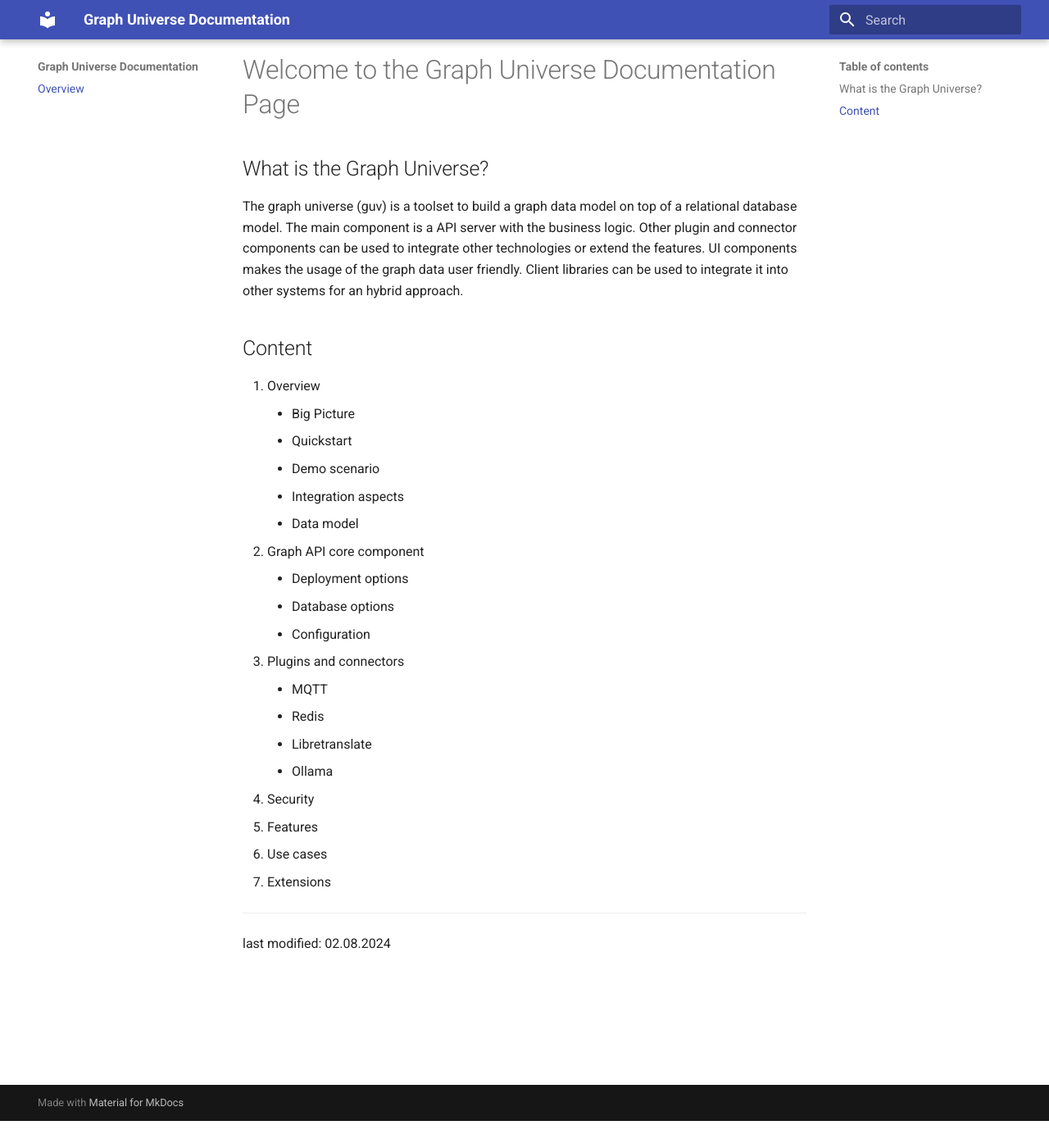
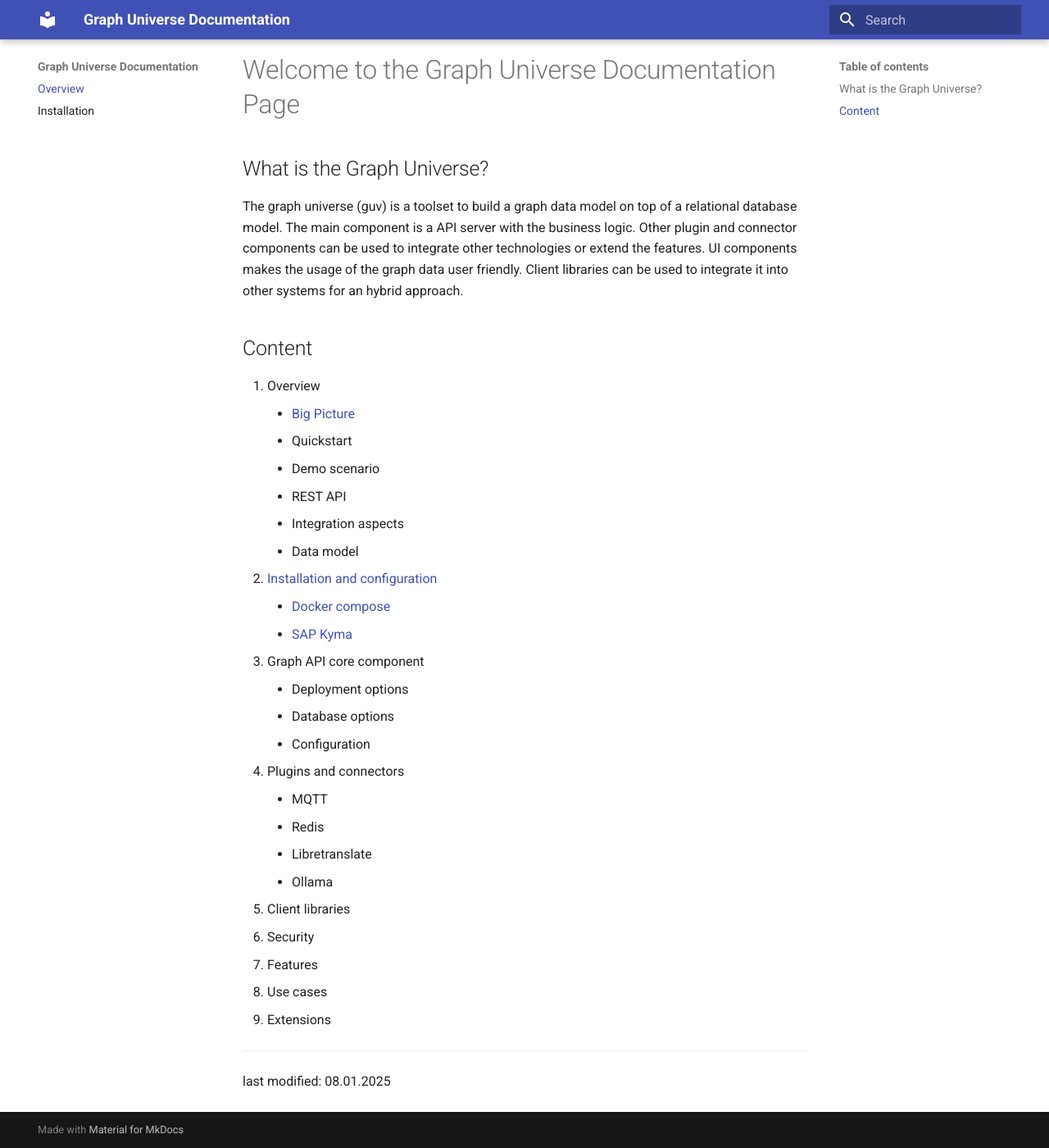
Before and after one commit to b-tocs/guv_doc, an MkDocs documentation site: the page built from docs/index.md, in a window 1280 px wide and 1400 px high, scrolled down 33 px. Shown: the whole window at 82% size. Built offline with MkDocs 1.6.1 and Material for MkDocs 9.7.7, drawn with Linux system fonts in a browser that asks for light colours.

Commit message:
installation kyma

```diff
--- a/docs/index.md
+++ b/docs/index.md
@@ -6,28 +6,35 @@
 Other plugin and connector components can be used to integrate other technologies or extend the features. UI components makes the usage of the graph data user friendly.
 Client libraries can be used to integrate it into other systems for an hybrid approach.
 
+
+
 ## Content
 
 1. Overview
-    - Big Picture
+    - [Big Picture](overview/big_picture.md)
     - Quickstart
     - Demo scenario
+    - REST API
     - Integration aspects
     - Data model
-2. Graph API core component
+2. [Installation and configuration](installation.md)
+    - [Docker compose](installation/install_docker_compose.md)
+    - [SAP Kyma](installation/install_docker_compose.md)
+3. Graph API core component
     - Deployment options
     - Database options
     - Configuration
-3. Plugins and connectors
+4. Plugins and connectors
     - MQTT
     - Redis
     - Libretranslate
     - Ollama
-4. Security
-5. Features
-6. Use cases
-7. Extensions
+5. Client libraries
+6. Security
+7. Features
+8. Use cases
+9. Extensions
 
 
 ---
-last modified: 02.08.2024
+last modified: 08.01.2025
--- a/mkdocs.yml
+++ b/mkdocs.yml
@@ -9,7 +9,9 @@
 
 nav:
   - Overview: index.md
+  - Installation: installation.md
 
 plugins:
   - mkdocstrings
   - search
+  - mermaid2
--- a/requirements.txt
+++ b/requirements.txt
@@ -1,3 +1,4 @@
 mkdocs==1.6.0
 mkdocstrings[python]==1.10.7
 mkdocs-material==9.5.31
+mkdocs-mermaid2-plugin==1.2.1
```
Also changed, not shown: CREATE.md (added, +5 -0 lines), docs/installation.md (added, +3 -0 lines), docs/installation/install_docker_compose.md (added, +3 -0 lines), docs/installation/install_sap_kyma.md (added, +62 -0 lines), docs/overview/big_picture.md (added, +12 -0 lines), docs/installation/res/sap_btp_instances.png (added), docs/installation/res/sap_btp_kyma.png (added), docs/installation/res/sap_btp_kyma_dashboard.png (added), docs/installation/res/sap_btp_kyma_namespace.png (added), docs/installation/res/sap_btp_kyma_namespace_dashboard.png (added), docs/installation/res/sap_btp_kyma_namespace_form.png (added), docs/installation/res/sap_hana_cloud_central.png (added).
